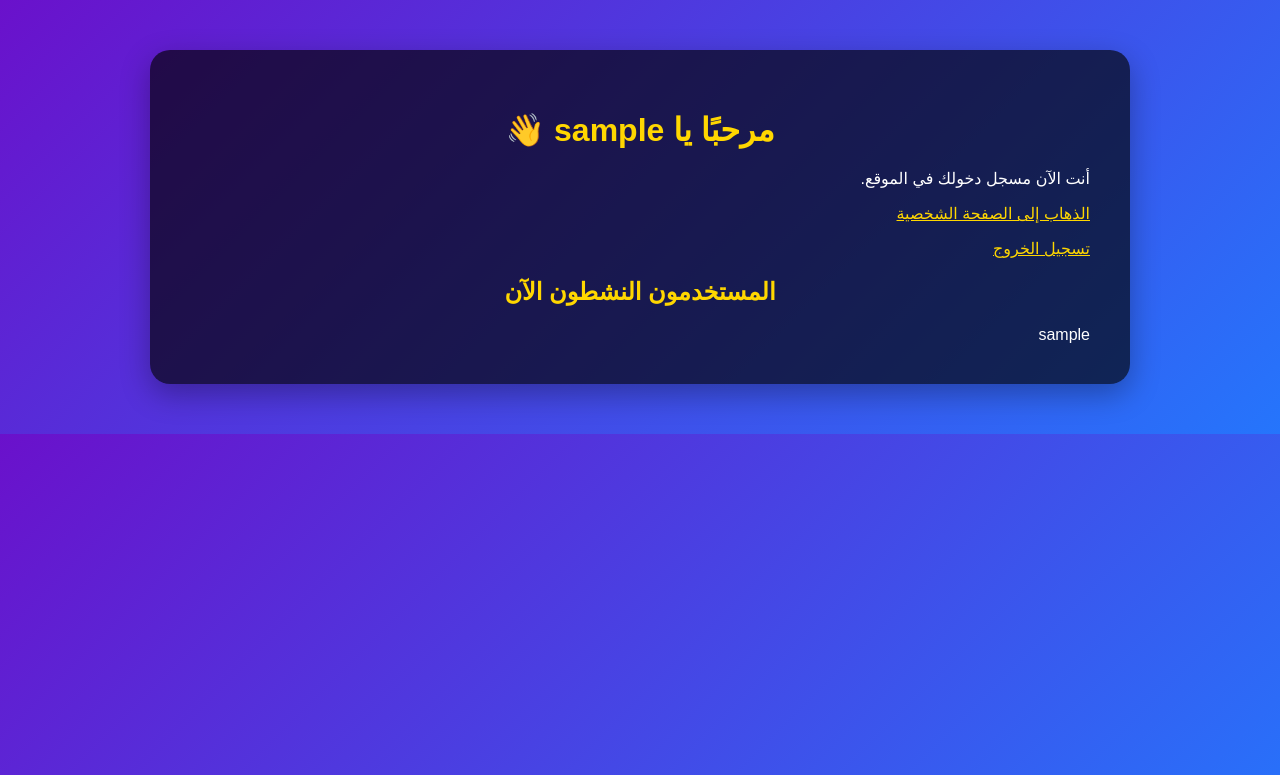
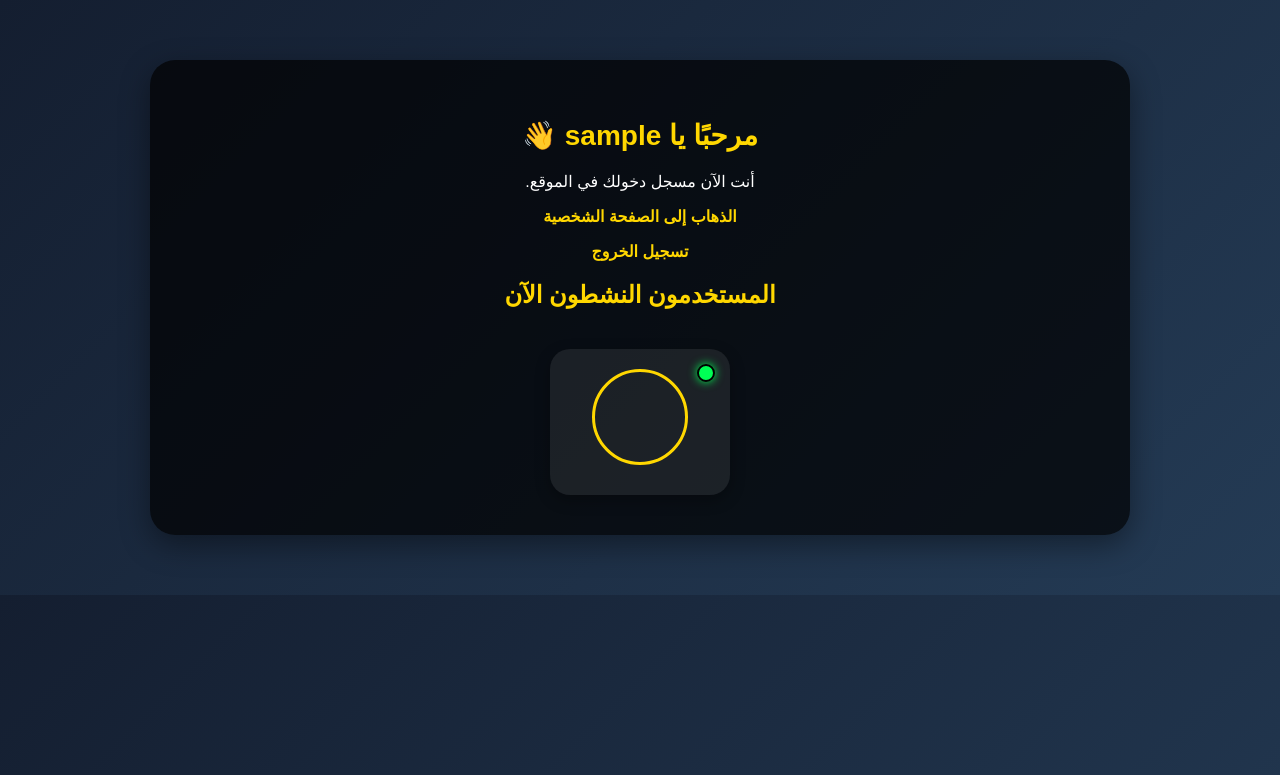
Before and after one commit to kbdalnby180-commits/flask-login-google, a Flask app: page /home in a window 1280 px wide. Shown: the top 775 px of the page. Run offline with Flask 3, Linux system fonts and the light colour scheme; the visitor is signed in with stand-in values (Sample User, id 1).

Commit message:
Update home.html

```diff
--- a/khalid_flask_project(1)/templates/home.html
+++ b/khalid_flask_project(1)/templates/home.html
@@ -5,22 +5,142 @@
   <meta name="viewport" content="width=device-width, initial-scale=1">
   <title>الصفحة الرئيسية</title>
   <link rel="stylesheet" href="{{ url_for('static', filename='style.css') }}">
+  <style>
+    /* تحسين المظهر العام لو الصفحة */
+    body {
+      background: linear-gradient(135deg, #141e30, #243b55);
+      color: #fff;
+      font-family: 'Cairo', sans-serif;
+      text-align: center;
+      margin: 0;
+      padding: 0;
+    }
+
+    .container {
+      max-width: 900px;
+      margin: 60px auto;
+      background: rgba(0, 0, 0, 0.7);
+      padding: 40px;
+      border-radius: 25px;
+      box-shadow: 0 10px 30px rgba(0,0,0,0.4);
+    }
+
+    h1 {
+      color: #ffd700;
+      font-size: 28px;
+    }
+
+    a {
+      color: #ffd700;
+      text-decoration: none;
+      font-weight: bold;
+    }
+
+    a:hover {
+      text-decoration: underline;
+    }
+
+    /* قسم المتصلين الآن */
+    .online-users {
+      display: flex;
+      flex-wrap: wrap;
+      justify-content: center;
+      gap: 25px;
+      margin-top: 40px;
+    }
+
+    .user-card {
+      display: flex;
+      flex-direction: column;
+      align-items: center;
+      background: rgba(255, 255, 255, 0.08);
+      padding: 20px;
+      border-radius: 20px;
+      width: 140px;
+      box-shadow: 0 5px 15px rgba(0,0,0,0.3);
+      transition: transform 0.3s ease, box-shadow 0.3s ease;
+      position: relative;
+      overflow: hidden;
+    }
+
+    .user-card img {
+      width: 90px;
+      height: 90px;
+      border-radius: 50%;
+      border: 3px solid #ffd700;
+      object-fit: cover;
+      margin-bottom: 10px;
+      transition: transform 0.3s ease;
+    }
+
+    .user-card:hover img {
+      transform: scale(1.1);
+    }
+
+    .user-card p {
+      color: #fff;
+      font-size: 16px;
+      font-weight: bold;
+      margin: 0;
+    }
+
+    .user-card::after {
+      content: "";
+      position: absolute;
+      top: 15px;
+      right: 15px;
+      width: 14px;
+      height: 14px;
+      background: #00ff55;
+      border-radius: 50%;
+      border: 2px solid #000;
+      box-shadow: 0 0 10px #00ff55;
+    }
+  </style>
 </head>
 <body>
   <div class="container">
     <h1>مرحبًا يا {{ username }} 👋</h1>
     <p>أنت الآن مسجل دخولك في الموقع.</p>
-    <p><a href="{{ url_for('profile') }}" style="color:#ffd700;">الذهاب إلى الصفحة الشخصية</a></p>
-    <p><a href="{{ url_for('logout') }}" style="color:#ffd700;">تسجيل الخروج</a></p>
+    <p><a href="{{ url_for('profile') }}">الذهاب إلى الصفحة الشخصية</a></p>
+    <p><a href="{{ url_for('logout') }}">تسجيل الخروج</a></p>
+
     <h2>المستخدمون النشطون الآن</h2>
-    <div id="online-list"></div>
+    <div id="online-list" class="online-users">
+      <p>جارٍ التحميل...</p>
+    </div>
   </div>
+
   <script>
-    async function fetchOnline(){
-      const r = await fetch("/api/online");
-      const data = await r.json();
-      document.getElementById("online-list").innerText = data.join(", ");
+    async function fetchOnline() {
+      try {
+        const response = await fetch("/api/online");
+        const data = await response.json();
+
+        const list = document.getElementById("online-list");
+        list.innerHTML = "";
+
+        data.forEach(user => {
+          const card = document.createElement("div");
+          card.className = "user-card";
+
+          const img = document.createElement("img");
+          img.src = user.image || "{{ url_for('static', filename='default.png') }}";
+          img.alt = user.name;
+
+          const name = document.createElement("p");
+          name.textContent = user.name;
+
+          card.appendChild(img);
+          card.appendChild(name);
+          list.appendChild(card);
+        });
+
+      } catch (e) {
+        console.error("خطأ في جلب المستخدمين:", e);
+      }
     }
+
     fetchOnline();
     setInterval(fetchOnline, 5000);
   </script>
```
